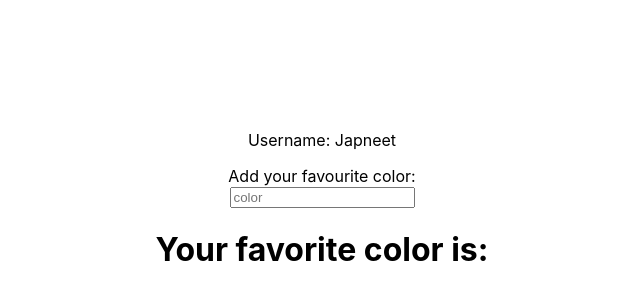
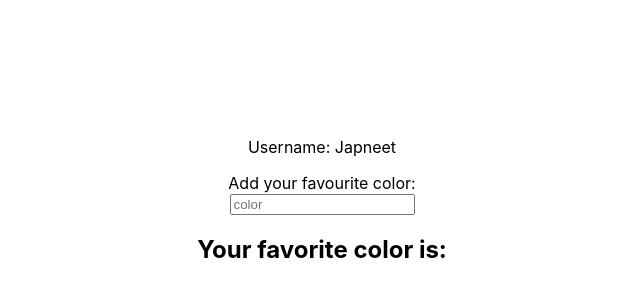
Before and after one commit to japneetkaurbhatia/React-Testing, a React (Create React App) app in the folder react-testing/: page / in a window 1280 px wide. Shown: the part 198-498 px from the top of the page, without its empty margins (318-958 px from the left). Built offline with nearby package versions, Linux system fonts and the light colour scheme.

Commit message:
checking pre-commit formatting

```diff
--- a/react-testing/src/App.tsx
+++ b/react-testing/src/App.tsx
@@ -42,7 +42,7 @@ function App() {
     labelText={"Add your favourite color:"}
     value={color}
     onChange={handleColorChange} />
-    <h1>Your favorite color is: {color}</h1>
+    <h2>Your favorite color is: {color}</h2>
     </div>
 
 
```
